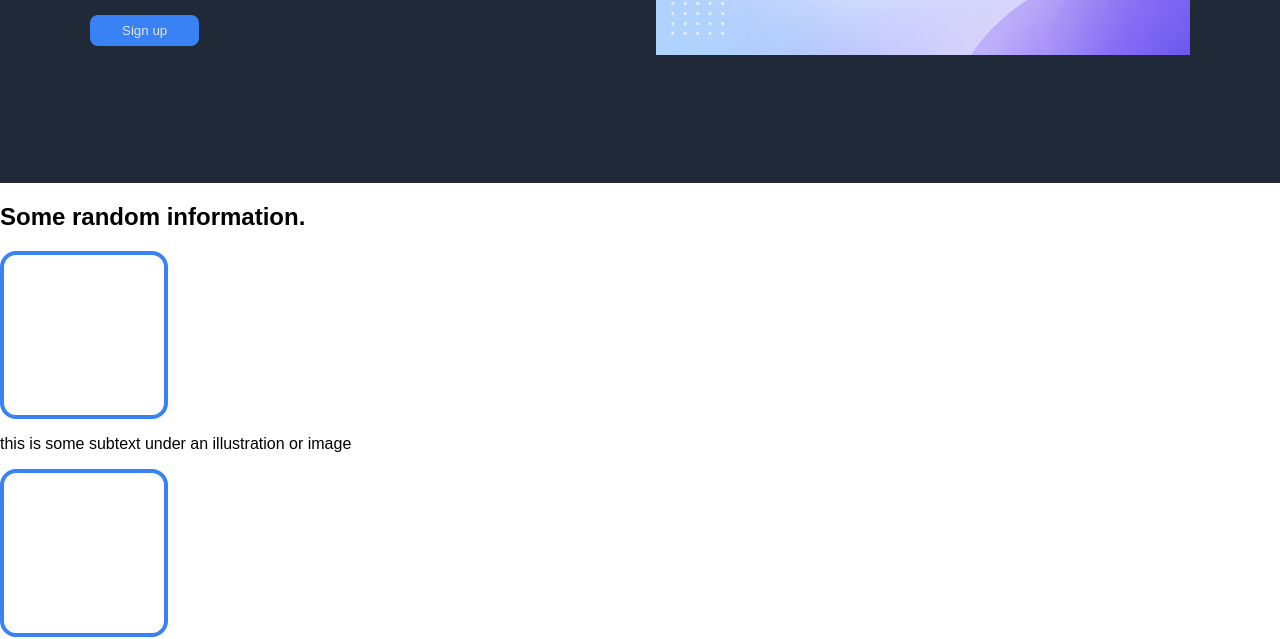
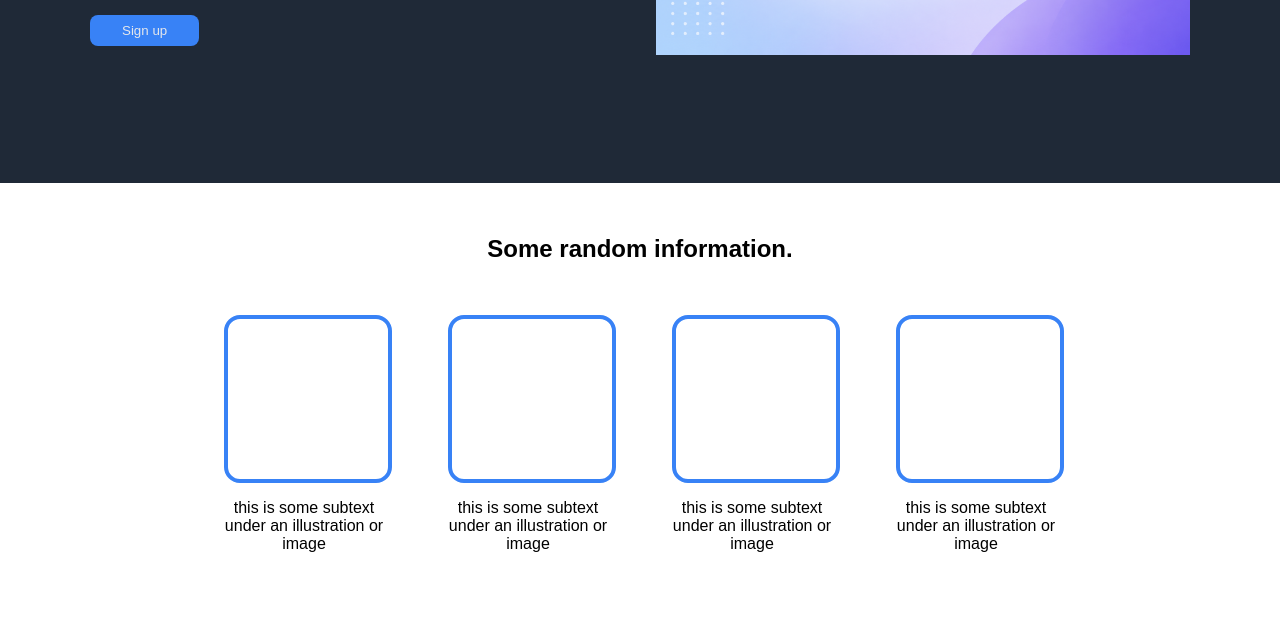
Before and after one commit to Danfeng-Danny-Wang/landing-page, a plain HTML site: page index.html in a window 1280 px wide. Shown: the part 320-959 px from the top of the page. After the commit the page ends 921 px from the top, so only its background shows below. Drawn offline with Linux system fonts and the light colour scheme.

Commit message:
Add styles to the information section
Center the heading and four info cards. Each card has a blue placeholder
square and a subtext.

```diff
--- a/index.html
+++ b/index.html
@@ -31,19 +31,19 @@
     <div class="information">
       <h2>Some random information.</h2>
       <div class="information-content">
-        <div>
+        <div class="info-card">
           <div class="info-box"></div>
           <p>this is some subtext under an illustration or image</p>
         </div>
-        <div>
+        <div class="info-card">
           <div class="info-box"></div>
           <p>this is some subtext under an illustration or image</p>
         </div>
-        <div>
+        <div class="info-card">
           <div class="info-box"></div>
           <p>this is some subtext under an illustration or image</p>
         </div>
-        <div>
+        <div class="info-card">
           <div class="info-box"></div>
           <p>this is some subtext under an illustration or image</p>
         </div>
--- a/style.css
+++ b/style.css
@@ -96,9 +96,32 @@ main img {
 }
 
 /* information section */
+.information {
+  display: flex;
+  flex-direction: column;
+  align-items: center;
+  gap: 32px;
+  padding: 32px 0;
+}
+
+.information-content {
+  display: flex;
+  gap: 64px;
+  flex-wrap: wrap;
+  justify-content: center;
+}
+
+.info-card {
+  width: 160px;
+}
+
 .info-box {
   width: 160px;
   height: 160px;
   border: 4px solid #3882f6;
   border-radius: 16px;
 }
+
+.info-card p {
+  text-align: center;
+}
```
